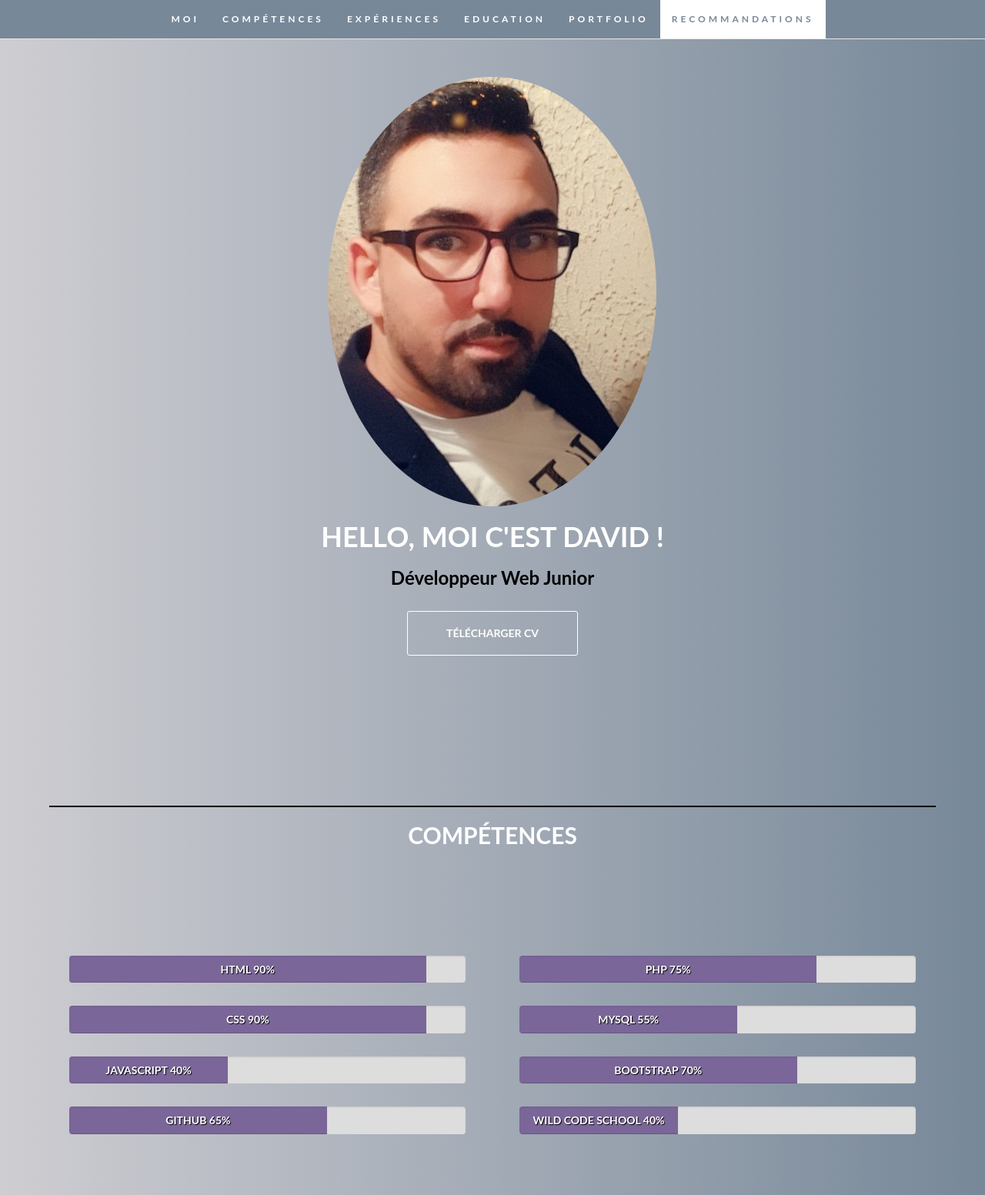
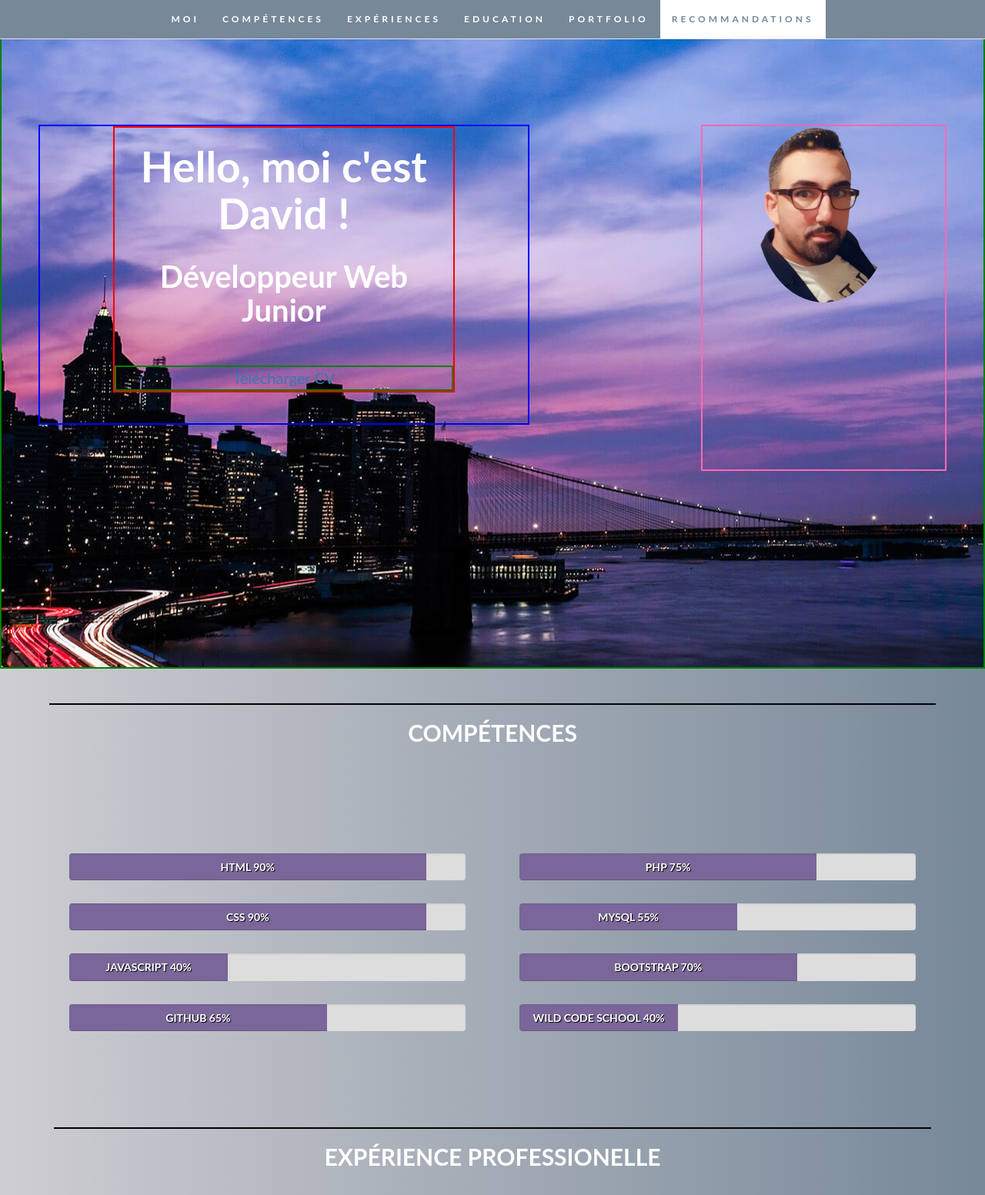
Before and after one commit to Lusidave/CV, a PHP site: page / in a window 1280 px wide. Shown: the top 1553 px of the page at 77% size. Run offline with PHP 8.4, Linux system fonts and the light colour scheme; some libraries are stand-ins or nearby versions.

Commit message:
modification du header

```diff
--- a/css/style.css
+++ b/css/style.css
@@ -101,6 +101,57 @@ ul,ol
 
 #about
 {
+    background-image: url("/images/91.jpg");
+    background-attachment: fixed;
+    background-repeat: no-repeat;
+    padding: 160px 0 255px 0;
+    border: 2px solid green;
+    display: flex;
+    justify-content: space-around;
+}
+#justine
+{
+    border: 2px solid hotpink;
+    width: 25%;
+    padding: 0 5em 5em 5em;
+    margin-left: 15%;
+
+}
+#justine2
+{
+    border: 2px solid blue;
+    width: 50%;
+    display: flex;
+    justify-content: center;
+}
+#will
+{
+    border: 2px solid red;
+    color: white;
+    width: 70%;
+    display: flex;
+    flex-direction: column;
+}
+#will h1
+{
+    font-size: 55px;
+}
+#will h3
+{
+    font-size: 40px;
+}
+#will a
+{
+    border: 2px solid green;
+    margin-top: 40px;
+    font-size: 20px;
+
+}
+
+
+/*
+#about
+{
     padding-top: 100px;
     background-image: linear-gradient(to right, #f1e9e9 -40%, #778899 100%);
 }
@@ -137,6 +188,10 @@ ul,ol
     color: #d82c2e;
     text-decoration: none;
 }
+
+*/
+
+
 
 /* SKILLS */
 #skills
--- a/index.php
+++ b/index.php
@@ -21,6 +21,7 @@
 include('./src/header.php');
 ?>
 
+<!--
 <section id="about" class="container-fluid">
     <div class="col-xs-8 cold-md-4 profile-picture">
         <img src="images/me.jpg" alt="David" class="img-circle">
@@ -32,6 +33,13 @@ include('./src/header.php');
 
     </div>
 </section>
+-->
+
+
+    <?php
+    include("./src/Justine.php");
+    ?>
+
 
 <section id="skills">
     <div class="red-divider"></div>
--- /dev/null
+++ b/src/Justine.php
@@ -0,0 +1,16 @@
+
+
+<section id="about" class="container-fluid">
+
+    <div id="justine2" class="heading">
+        <div id="will">
+        <h1>Hello, moi c'est David !</h1>
+        <h3>Développeur Web Junior</h3>
+        <a href="docs/CV_DAVID.pdf" class="button1">Télécharger CV</a>
+        </div>
+
+    </div>
+    <div id="justine" class="col-xs-8 cold-md-4 profile-picture">
+        <img src="images/me2.jpg" alt="David" class="img-circle">
+    </div>
+</section>
```
